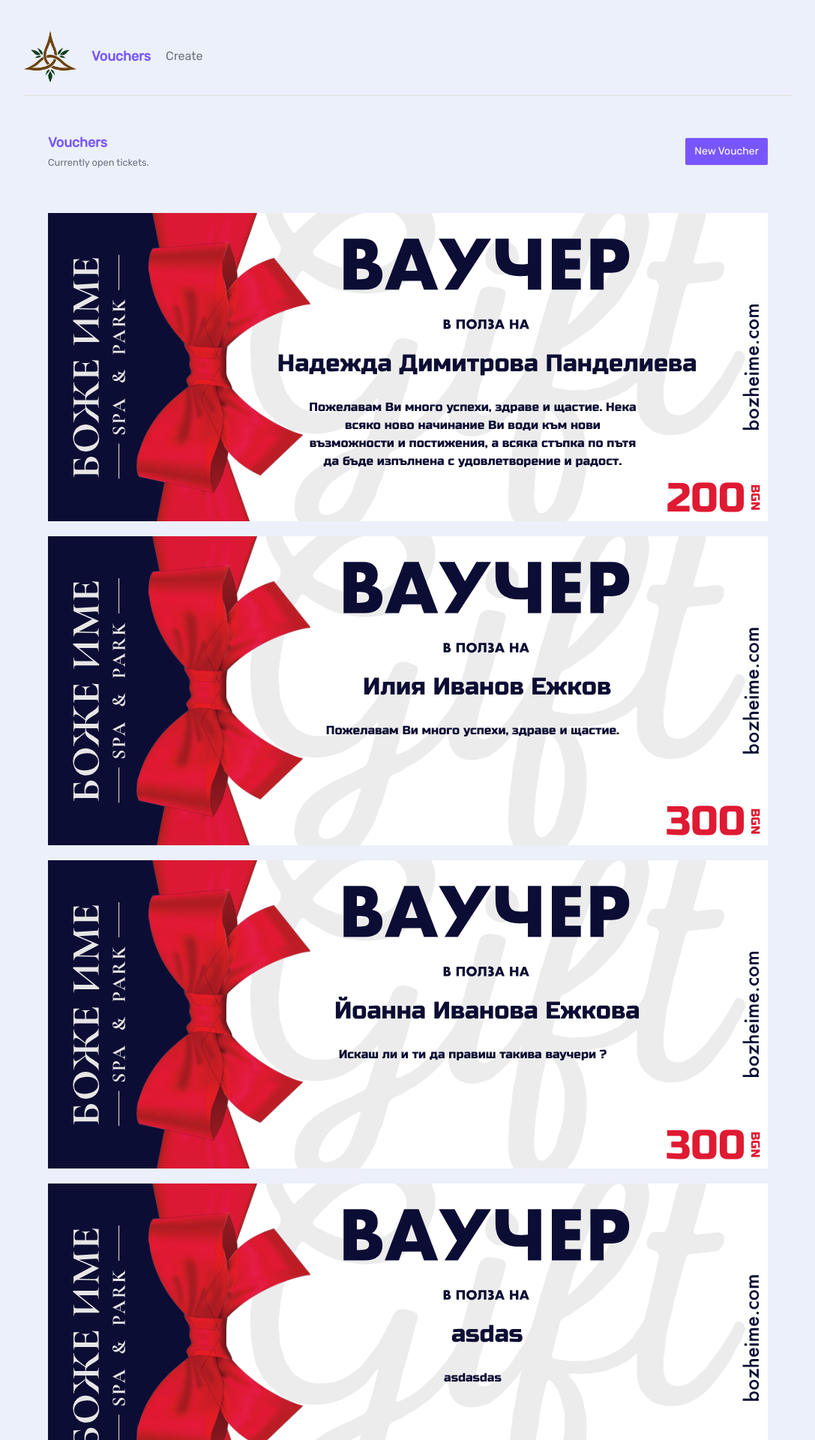
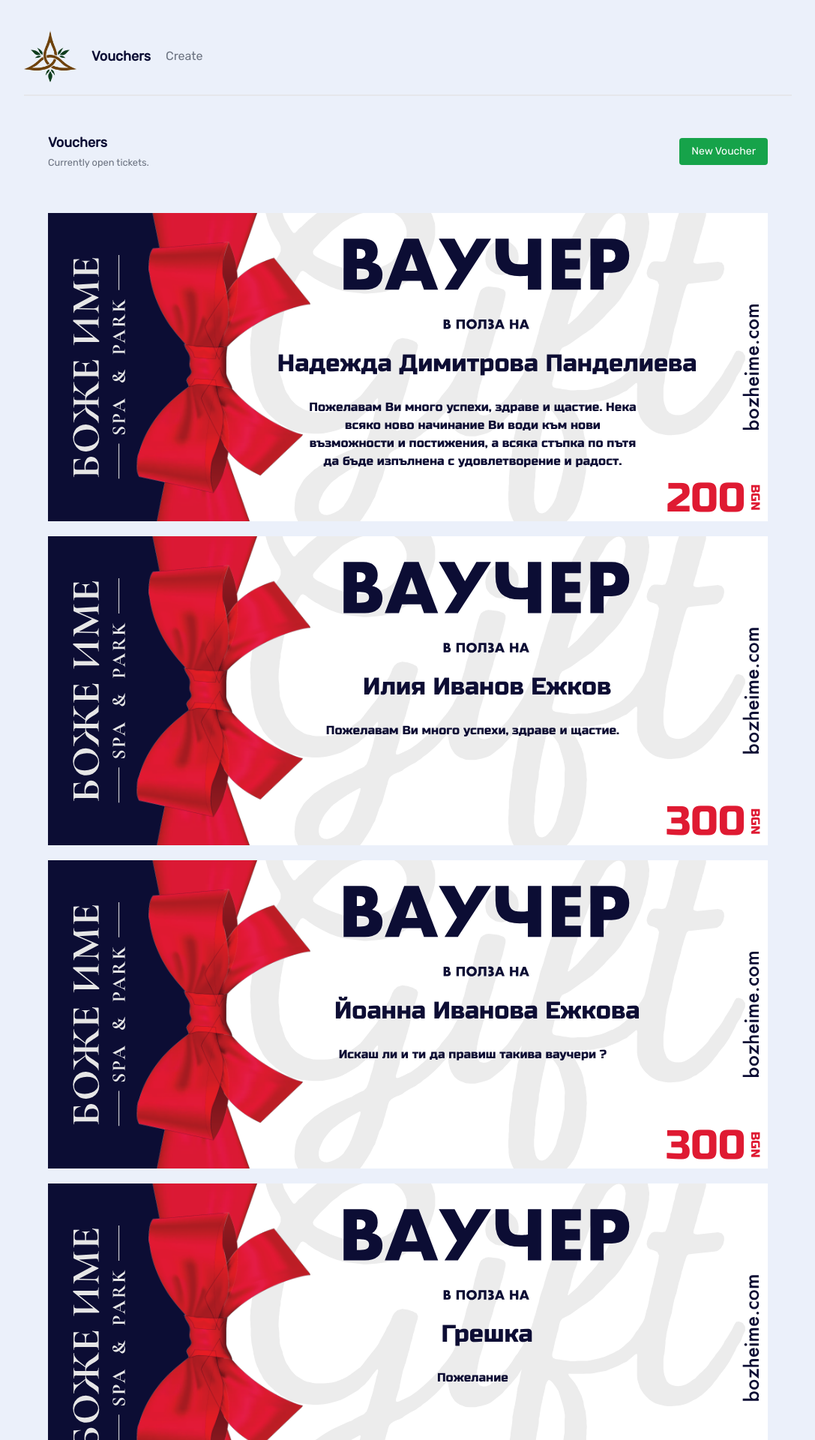
Before and after one commit to iezhkv/bi-voucher, a Next.js app: page /vouchers in a window 1280 px wide. Shown: the top 1920 px of the page at 75% size, without its empty margins (96-1183 px from the left). Built offline with nearby package versions, Linux system fonts and the light colour scheme; data requests are answered from the project's data file.

Commit message:
some reworks

```diff
--- a/_data/db.json
+++ b/_data/db.json
@@ -19,16 +19,10 @@
       "wish": "Искаш ли и ти да правиш такива ваучери ?"
     },
     {
-      "id": "3d24",
-      "name": "asdas",
+      "name": "Грешка ",
       "price": "123",
-      "wish": "asdasdas"
-    },
-    {
-      "id": "6fbc",
-      "name": "asdas",
-      "price": "123",
-      "wish": "asdasdas"
+      "wish": "Пожелание",
+      "id": "5654"
     }
   ]
 }
--- a/app/globals.css
+++ b/app/globals.css
@@ -43,7 +43,7 @@
 button {
   @apply
     px-3 py-2
-    rounded-sm
+    px-4 py-2 rounded
     flex justify-between items-center gap-2
     text-sm;
 }
@@ -51,20 +51,17 @@
   @apply bg-opacity-90;
 }
 .btn-primary {
-  @apply bg-primary text-white;
+  @apply bg-green-600 text-white;
 }
 .btn-secondary {
   @apply bg-gray-200 text-gray-900;
 }
 .btn-delete {
-  @apply
-    bg-red-600
-    text-white
-    hover:bg-red-500
-    active:bg-red-700
-    focus:outline-none focus:ring-2 focus:ring-red-400
-    border border-transparent;
+  @apply bg-red-500 text-white
 }
+.btn-edit {
+    @apply bg-yellow-500 text-white
+  }
 
 /* form styles */
 form {
--- a/app/vouchers/[id]/DeleteButton.jsx
+++ b/app/vouchers/[id]/DeleteButton.jsx
@@ -28,7 +28,7 @@
         <button
             onClick={handleDelete}
             disabled={isDeleting}
-            className="btn-delete px-4 py-2 rounded"
+            className="btn-delete"
         >
             {isDeleting ? "Deleting..." : "Delete"}
         </button>
--- a/app/vouchers/[id]/UpdateButton.jsx
+++ b/app/vouchers/[id]/EditButton.jsx
@@ -2,7 +2,7 @@
 
 import { useRouter } from "next/navigation";
 
-export default function UpdateButton({ id }) {
+export default function EditButton({ id }) {
     const router = useRouter();
 
     const handleUpdateClick = () => {
@@ -12,7 +12,7 @@
     return (
         <button
             onClick={handleUpdateClick}
-            className="btn-primary"
+            className="btn-edit"
         >
             Edit
         </button>
--- a/app/vouchers/[id]/page.jsx
+++ b/app/vouchers/[id]/page.jsx
@@ -1,8 +1,9 @@
 import Design1 from "@/app/components/vouchers/Design1/Design1";
 import DownloadButton from "./DownloadButton";
 import DeleteButton from "./DeleteButton";
-import UpdateButton from "./UpdateButton";
+import EditButton from "./EditButton";
 import { fetchVoucherById } from "@/app/actions/voucherActions";
+
 
 export default async function VoucherDetails({ params }) {
     const id = params.id;
@@ -21,7 +22,7 @@
             <Design1 voucher={voucher} />
             <div className="flex space-x-4 mt-4">
                 <DownloadButton id={id} />
-                <UpdateButton id={id} /> {/* Add UpdateButton */}
+                <EditButton id={id} />
                 <DeleteButton id={id} />
             </div>
         </>
--- a/app/vouchers/create/CreateForm.jsx
+++ b/app/vouchers/create/CreateForm.jsx
@@ -80,7 +80,7 @@
     };
 
     return (
-        <form onSubmit={handleSubmit} className="space-y-4">
+        <form onSubmit={handleSubmit} className="space-y-4 w-full">
             <label className="block">
                 <span className="text-sm font-medium">Name:</span>
                 <input
@@ -119,7 +119,7 @@
             </label>
             <button
                 type="submit"
-                className={`btn-primary px-4 py-2 rounded ${editMode ? "bg-yellow-600" : "bg-blue-600"} text-white`}
+                className={`${editMode ? "btn-edit" : "btn-primary"}`}
                 disabled={isLoading}
             >
                 {isLoading ? "Processing..." : editMode ? "Update" : "Create"}
--- a/app/vouchers/create/page.jsx
+++ b/app/vouchers/create/page.jsx
@@ -27,7 +27,9 @@
                 </div>
             </nav>
             <CreateForm onChange={handleFormChange} />
+            <div className="mt-5">
             <Design1 voucher={formData} hideBack />
+            </div>
         </main>
     );
 }
--- a/tailwind.config.js
+++ b/tailwind.config.js
@@ -8,7 +8,7 @@
     theme: {
       extend: {
         colors: {
-          primary: '#7856ff'
+          primary: '#0B0D34'
         }
       },
     },
```
